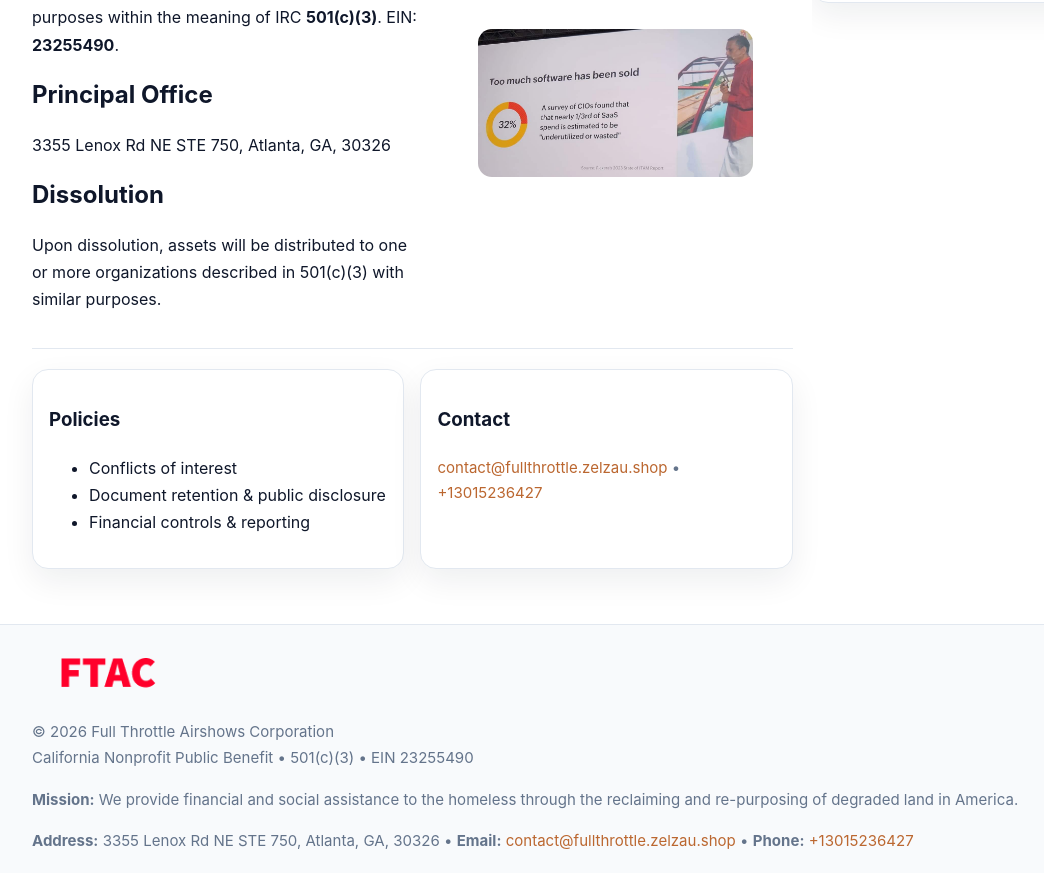
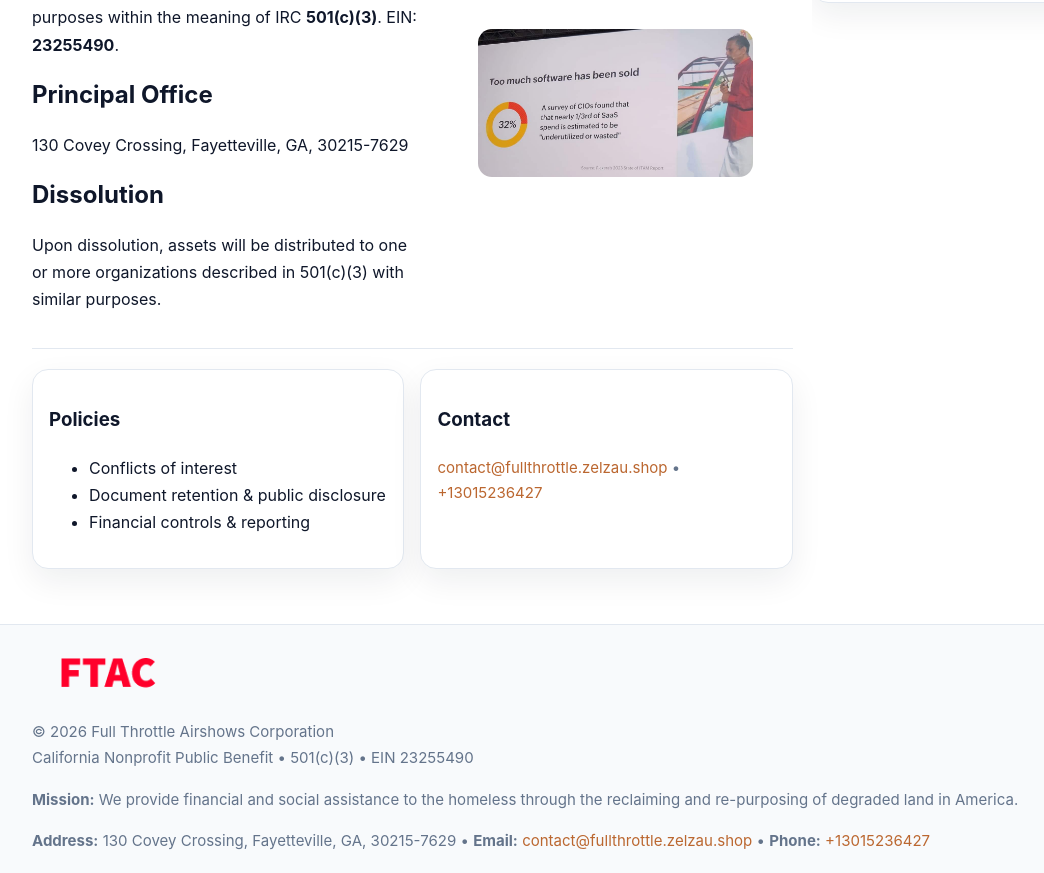
Before and after one commit to thuanbg111/full-throttle-airshows-corporation-5490, a plain HTML site: page governance.html in a window 1280 px wide. Shown: the part 256-1129 px from the top of the page, without its empty margins (28-1072 px from the left). Drawn offline with Linux system fonts and the light colour scheme.

Commit message:
Safe replace address only

```diff
--- a/governance.html
+++ b/governance.html
@@ -6,7 +6,7 @@
 <link rel="stylesheet" href="assets/styles.css"/><link rel="icon" href="images/logo.png">
 <meta name="data-ein" content="23255490"><meta name="data-name" content="Full Throttle Airshows Corporation">
 <meta name="data-email" content="contact@fullthrottle.zelzau.shop"><meta name="data-phone" content="+13015236427">
-<meta name="data-address" content="3355 Lenox Rd NE STE 750, Atlanta, GA, 30326"><meta name="data-map" content="3355+Lenox+Rd+NE+STE+750,+Atlanta,+GA,+30326">
+<meta name="data-address130 Covey Crossing, Fayetteville, GA, 30215-7629"><meta name="data-map" content="3355+Lenox+Rd+NE+STE+750,+Atlanta,+GA,+30326">
   <meta name="description" content="Our nonprofit strengthens the community with programs focused on community services, education, and direct relief.">
 </head>
 <body>
@@ -28,7 +28,7 @@
         <div>
           <h1>Governance</h1>
           <p>Full Throttle Airshows Corporation is organized and operated exclusively for charitable and educational purposes within the meaning of IRC <strong>501(c)(3)</strong>. EIN: <strong>23255490</strong>.</p>
-          <h2>Principal Office</h2><p>3355 Lenox Rd NE STE 750, Atlanta, GA, 30326</p>
+          <h2>Principal Office</h2><p>130 Covey Crossing, Fayetteville, GA, 30215-7629</p>
           <h2>Dissolution</h2><p>Upon dissolution, assets will be distributed to one or more organizations described in 501(c)(3) with similar purposes.</p>
         </div>
         <figure><img src="images/programs.jpg" alt="Governance imagery"></figure>
@@ -51,7 +51,7 @@
   <div class="foot">
     <div><img src="images/logo.png" alt="" style="width:150px;margin-bottom:.5rem"><div class="small">© <span id="year"></span> Full Throttle Airshows Corporation</div><div class="small">California Nonprofit Public Benefit • 501(c)(3) • EIN 23255490</div></div>
     <div><div class="small"><strong>Mission:</strong> We provide financial and social assistance to the homeless through the reclaiming and re-purposing of degraded land in America.</div></div>
-    <div><div class="small"><strong>Address:</strong> 3355 Lenox Rd NE STE 750, Atlanta, GA, 30326 • <strong>Email:</strong> <a href="mailto:contact@fullthrottle.zelzau.shop">contact@fullthrottle.zelzau.shop</a> • <strong>Phone:</strong> <a href="tel:+13015236427">+13015236427</a></div></div>
+    <div><div class="small"><strong>Address:</strong> 130 Covey Crossing, Fayetteville, GA, 30215-7629 • <strong>Email:</strong> <a href="mailto:contact@fullthrottle.zelzau.shop">contact@fullthrottle.zelzau.shop</a> • <strong>Phone:</strong> <a href="tel:+13015236427">+13015236427</a></div></div>
   </div>
 </footer>
 
```
